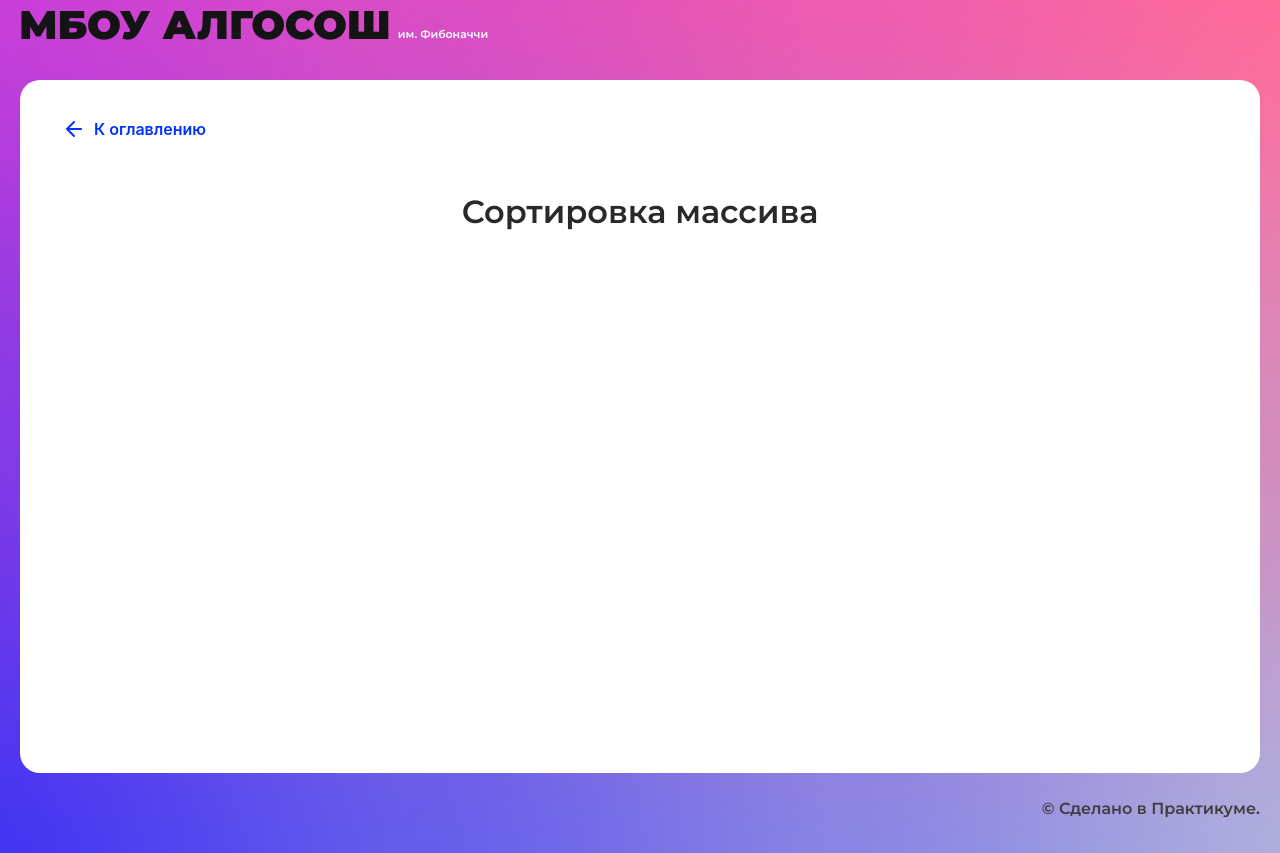
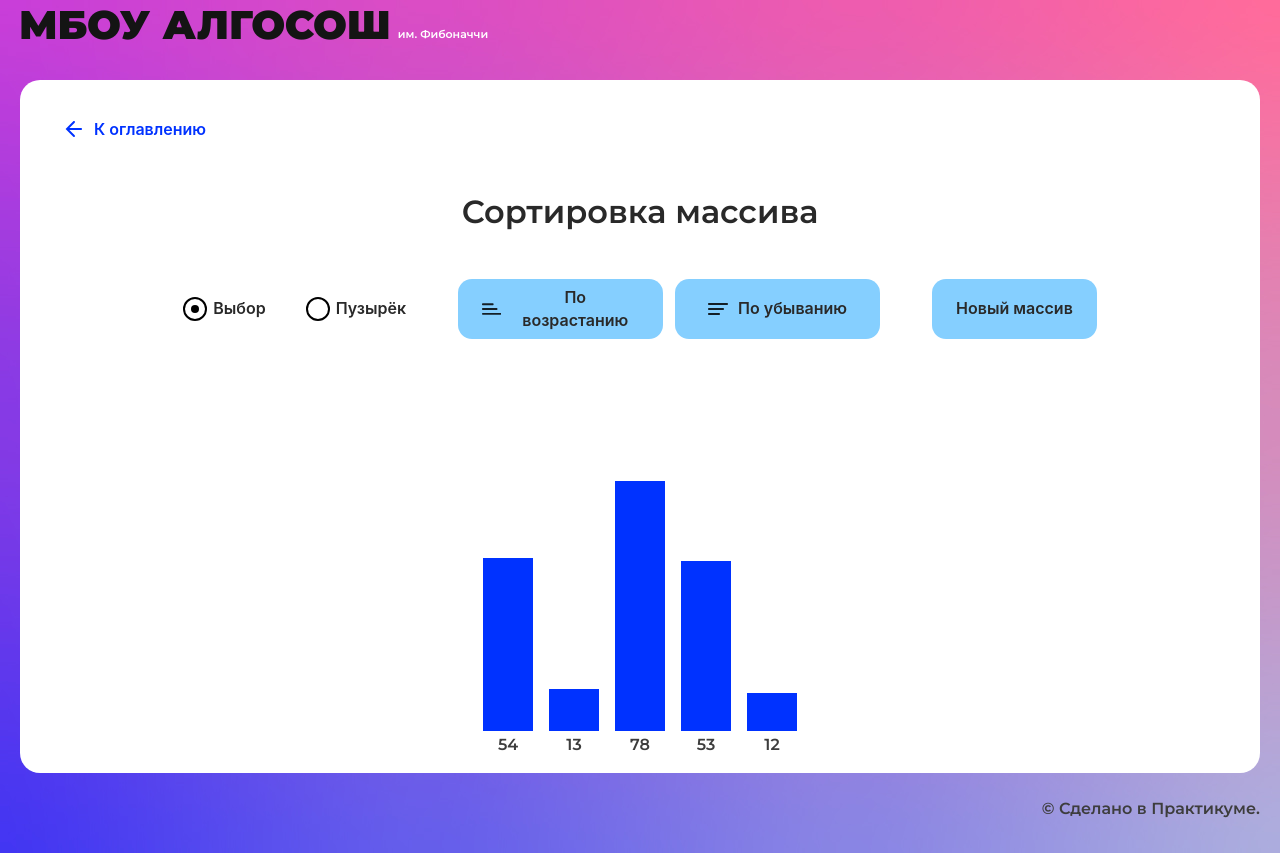
Before and after one commit to SergeiKachenia/algososh, a React (Create React App) app: page /sorting in a window 1280 px wide. Built offline with nearby package versions, Linux system fonts and the light colour scheme.

Commit message:
feat:/arraysSort

```diff
--- /dev/null
+++ b/src/components/sorting-page/sorting-page.module.css
@@ -0,0 +1,42 @@
+.radioContainer {
+    margin-top: 18px;
+    display: flex;
+    gap: 40px;
+}
+
+.buttonsContainer {
+    display: flex;
+    gap: 12px
+}
+
+.buttonsContainer>button {
+    width: 205px;
+}
+
+.columnList {
+    list-style-type: none;
+    margin: 0 auto;
+    padding: 0;
+    display: flex;
+    justify-content: center;
+    align-items: flex-end;
+    align-content: flex-start;
+    column-gap: 16px;
+    row-gap: 48px;
+    width: 944px;
+}
+
+.wrapContainer {
+    height: 474px;
+    display: flex;
+    flex-direction: column;
+    align-items: center;
+    justify-content: space-between;
+}
+
+.form {
+    display: flex;
+    max-width: 980px;
+    gap: 52px;
+    margin: 0 auto;
+}
--- a/src/components/sorting-page/sorting-page.tsx
+++ b/src/components/sorting-page/sorting-page.tsx
@@ -1,10 +1,138 @@
-import React from "react";
+import React, { useState, useEffect } from "react";
 import { SolutionLayout } from "../ui/solution-layout/solution-layout";
+import { RadioInput } from "../ui/radio-input/radio-input";
+import { Direction } from "../../types/direction";
+import { Button } from "../ui/button/button";
+import { Column } from "../ui/column/column";
+import { columnObject, radioButtonState } from "../../types/types";
+import { ElementStates } from "../../types/element-states";
+import { delay } from "../../utils/utils";
+import { SHORT_DELAY_IN_MS } from "../../constants/delays";
+import { bubbleSortAlgo, selectionSortAlgo } from "./utils";
+import styles from "./sorting-page.module.css";
 
 export const SortingPage: React.FC = () => {
+  const [arrSort, setArrSort] = useState<columnObject[]>([]);
+  const [checked, setChecked] = useState<radioButtonState>("selection");
+  const [isLoading, setIsLoading] = useState<boolean>(false);
+  const [ascendingRunning, setAscendingRunning] = useState(false);
+  const [descendingRunning, setDescendingRunning] = useState(false);
+
+  useEffect(() => {
+    generateRandomArray();
+  }, []);
+
+  const generateRandomArray = () => {
+    const arr: columnObject[] = Array.from(
+      { length: Math.random() * (17 - 3) + 3 },
+      () => ({
+        num: Math.floor(Math.random() * 100) + 1,
+        state: ElementStates.Default,
+      })
+    );
+    setArrSort([...arr]);
+  };
+
+  const sortAndWait = async (arr: columnObject[]) => {
+    setArrSort([...arr]);
+    await delay(SHORT_DELAY_IN_MS);
+  };
+  const bubbleSort = async (mode: "ascending" | "descending") => {
+    setIsLoading(true);
+    mode === "ascending"
+      ? setAscendingRunning(true)
+      : setDescendingRunning(true);
+    const arr = [...arrSort];
+    arr.forEach((el) => (el.state = ElementStates.Default));
+    let stepCounter = 1;
+    while (stepCounter !== bubbleSortAlgo(mode, arr).numberOfSteps) {
+      await sortAndWait(bubbleSortAlgo(mode, arr, stepCounter).resultArray);
+      stepCounter++;
+    }
+    setIsLoading(false);
+    mode === "ascending"
+      ? setAscendingRunning(false)
+      : setDescendingRunning(false);
+  };
+
+  const selectionSort = async (mode: "ascending" | "descending") => {
+    setIsLoading(true);
+    mode === "ascending"
+      ? setAscendingRunning(true)
+      : setDescendingRunning(true);
+    const arr = [...arrSort];
+    let stepCounter = 1;
+    while (stepCounter !== selectionSortAlgo(mode, arr).numberOfSteps) {
+      await sortAndWait(selectionSortAlgo(mode, arr, stepCounter).resultArray);
+      stepCounter++;
+    }
+    setIsLoading(false);
+    mode === "ascending"
+      ? setAscendingRunning(false)
+      : setDescendingRunning(false);
+  };
   return (
     <SolutionLayout title="Сортировка массива">
-
+      <div className={styles.wrapContainer}>
+        <form className={styles.form}>
+          <div className={styles.radioContainer}>
+            <RadioInput
+              disabled={isLoading}
+              checked={checked === "selection"}
+              onChange={() => setChecked("selection")}
+              value="selection"
+              label="Выбор"
+            />
+            <RadioInput
+              disabled={isLoading}
+              checked={checked === "bubble"}
+              onChange={() => setChecked("bubble")}
+              value="bubble"
+              label="Пузырёк"
+            />
+          </div>
+          <div className={styles.buttonsContainer}>
+            <Button
+              sorting={Direction.Ascending}
+              disabled={isLoading}
+              isLoader={ascendingRunning}
+              text="По возрастанию"
+              type="submit"
+              onClick={() =>
+                checked === "selection"
+                  ? selectionSort("ascending")
+                  : bubbleSort("ascending")
+              }
+            />
+            <Button
+              sorting={Direction.Descending}
+              disabled={isLoading}
+              isLoader={descendingRunning}
+              text="По убыванию"
+              type="submit"
+              onClick={() =>
+                checked === "selection"
+                  ? selectionSort("descending")
+                  : bubbleSort("descending")
+              }
+            />
+          </div>
+          <Button
+            disabled={isLoading}
+            isLoader={false}
+            text="Новый массив"
+            type="button"
+            onClick={() => generateRandomArray()}
+          />
+        </form>
+        <ul className={styles.columnList}>
+          {arrSort.map((column, index) => {
+            return (
+              <Column index={column.num} state={column.state} key={index} />
+            );
+          })}
+        </ul>
+      </div>
     </SolutionLayout>
   );
 };
--- /dev/null
+++ b/src/components/sorting-page/utils.tsx
@@ -0,0 +1,104 @@
+import { swapElements } from "../../components/string/utils";
+import { ElementStates } from "../../types/element-states";
+import { columnObject } from "../../types/types";
+
+/*Указанные алгоритмы могут выдавать промежуточные результаты
+в зависимости от переданного в функцию шага - это делает возможным
+разделить функционал рендера UI и самих вычислений*/
+
+export const selectionSortAlgo = (
+  mode: "ascending" | "descending",
+  arrayToSort: columnObject[],
+  step?: number
+): { resultArray: columnObject[]; numberOfSteps: number } => {
+  const arr = [...arrayToSort];
+  arr.forEach((elem) => (elem.state = ElementStates.Default));
+  let currentStep = 0;
+  for (let i = 0; i < arr.length; i++) {
+    let swapInd = i;
+    arr[i].state = ElementStates.Chosen;
+    currentStep++;
+    if (step && step === currentStep)
+      return { resultArray: arr, numberOfSteps: currentStep };
+    for (let j = i + 1; j < arr.length; j++) {
+      arr[j].state = ElementStates.Changing;
+      currentStep++;
+      if (step && step === currentStep)
+        return { resultArray: arr, numberOfSteps: currentStep };
+      if (
+        (mode === "ascending" ? arr[swapInd].num : arr[j].num) >
+        (mode === "ascending" ? arr[j].num : arr[swapInd].num)
+      ) {
+        arr[j].state = ElementStates.Chosen;
+        arr[swapInd].state =
+          i === swapInd ? ElementStates.Chosen : ElementStates.Default;
+        swapInd = j;
+        currentStep++;
+        if (step && step === currentStep)
+          return { resultArray: arr, numberOfSteps: currentStep };
+      }
+      if (j !== swapInd) arr[j].state = ElementStates.Default;
+    }
+    if (i === swapInd) {
+      arr[i].state = ElementStates.Modified;
+      currentStep++;
+      if (step && step === currentStep)
+        return { resultArray: arr, numberOfSteps: currentStep };
+    }
+    else {
+      swapElements(arr, i, swapInd);
+      arr[i].state = ElementStates.Modified;
+      currentStep++;
+      if (step && step === currentStep)
+        return { resultArray: arr, numberOfSteps: currentStep };
+
+      arr[swapInd].state = ElementStates.Default;
+      currentStep++;
+      if (step && step === currentStep)
+        return { resultArray: arr, numberOfSteps: currentStep };
+    }
+  }
+  return { resultArray: arr, numberOfSteps: currentStep };
+};
+
+export const bubbleSortAlgo = (
+  mode: "ascending" | "descending",
+  arrayToSort: columnObject[],
+  step?: number
+): { resultArray: columnObject[]; numberOfSteps: number } => {
+  const arr = [...arrayToSort];
+  arr.forEach((elem) => (elem.state = ElementStates.Default));
+  let currentStep = 0;
+  let swapped: boolean;
+  do {
+    swapped = false;
+    for (let i = 0; i < arr.length - 1; i++) {
+      arr[i].state = ElementStates.Changing;
+      arr[i + 1].state = ElementStates.Changing;
+      currentStep++;
+      if (step && step === currentStep)
+        return { resultArray: arr, numberOfSteps: currentStep };
+      if (
+        (mode === "ascending" ? arr[i].num : arr[i + 1].num) >
+        (mode === "ascending" ? arr[i + 1].num : arr[i].num)
+      ) {
+        arr[i].state = ElementStates.Chosen;
+        arr[i + 1].state = ElementStates.Chosen;
+        currentStep++;
+        if (step && step === currentStep)
+          return { resultArray: arr, numberOfSteps: currentStep };
+        swapElements(arr, i, i + 1);
+        arr[i].state = ElementStates.Chosen;
+        arr[i + 1].state = ElementStates.Chosen;
+        currentStep++;
+        if (step && step === currentStep)
+          return { resultArray: arr, numberOfSteps: currentStep };
+        swapped = true;
+      }
+      arr[i].state = ElementStates.Default;
+      arr[i + 1].state = ElementStates.Default;
+    }
+  } while (swapped);
+  arr.forEach((elem) => (elem.state = ElementStates.Modified));
+  return { resultArray: arr, numberOfSteps: currentStep };
+};
```
